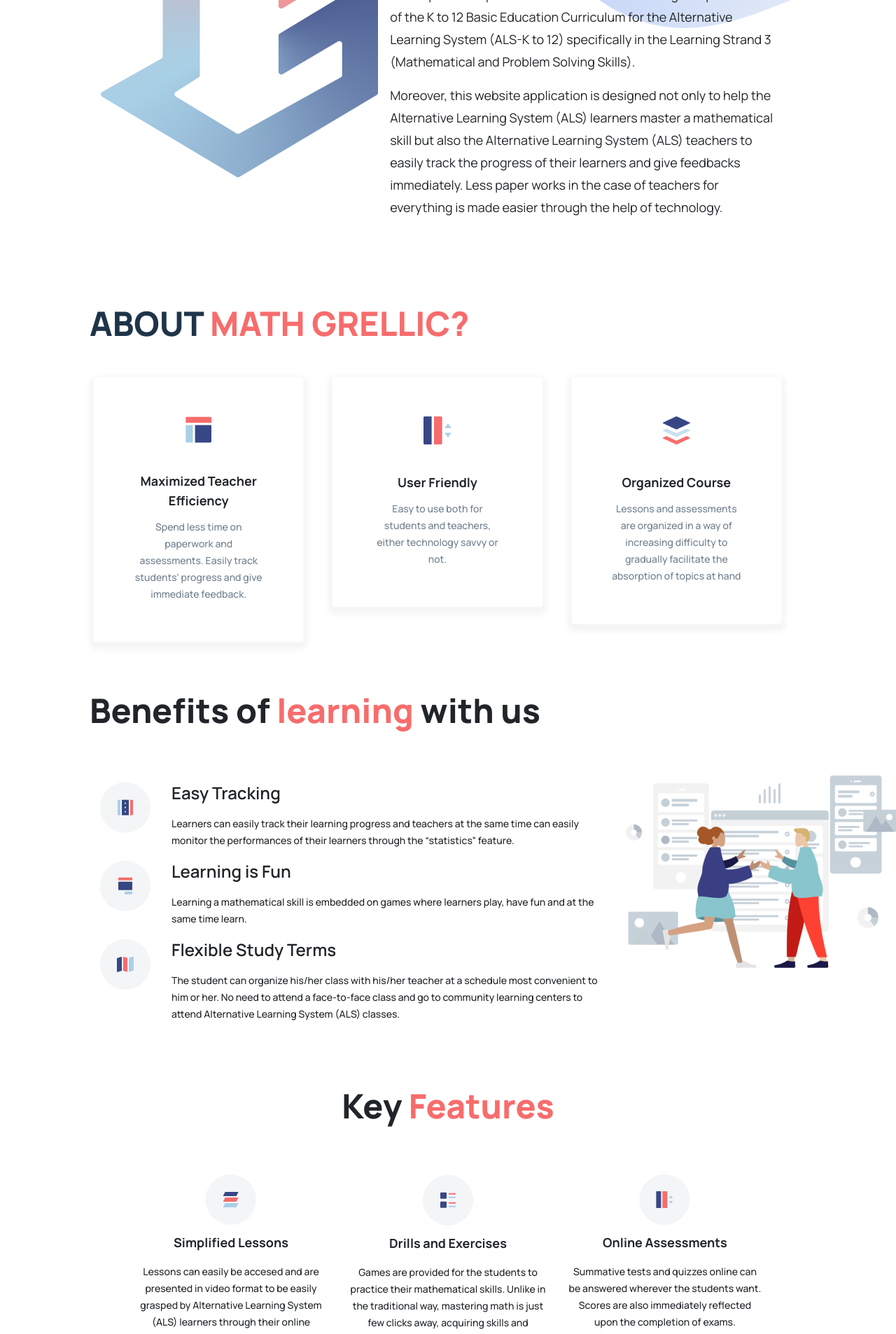
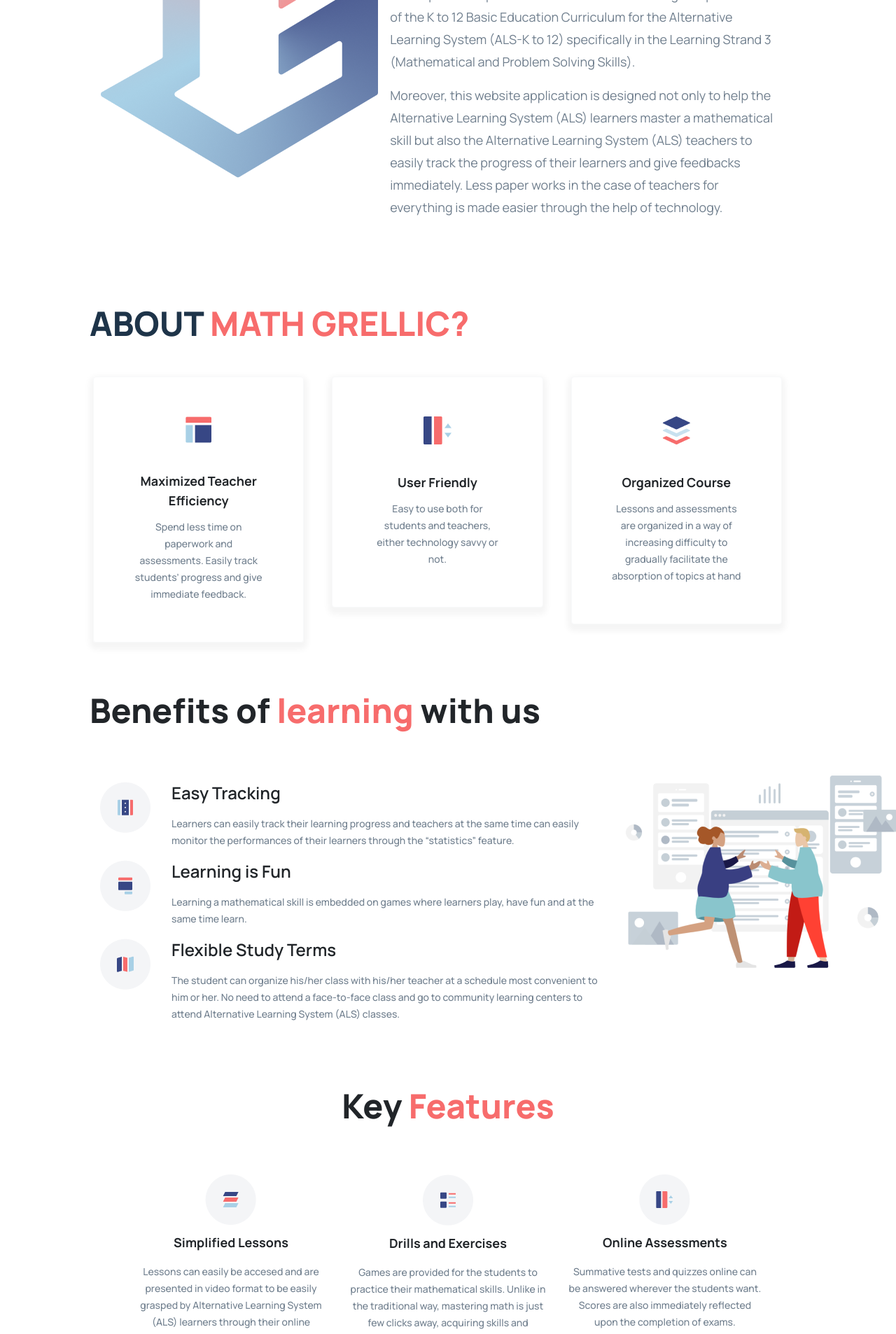
Before and after one commit to nayrxer2/math_grellic, a React (Create React App) app: page / in a window 1280 px wide. Shown: the part 680-2586 px from the top of the page at 70% size. Built offline with nearby package versions, Linux system fonts and the light colour scheme.

Commit message:
Changed bg image and height at section splash and text color for lead-2

```diff
--- a/src/components/landingpage/LandingPageBenefits.js
+++ b/src/components/landingpage/LandingPageBenefits.js
@@ -16,7 +16,7 @@
                             </div>
                             <div className="col">
                                 <p className="h5-heading">Easy Tracking</p>
-                                <p className="lead-2">Learners can easily track their learning progress and teachers at the same time can easily monitor the performances of their learners through the “statistics” feature.</p>
+                                <p className="lead-2 text-med">Learners can easily track their learning progress and teachers at the same time can easily monitor the performances of their learners through the “statistics” feature.</p>
                             </div>
                         </div>
                     <div className="row">
@@ -25,7 +25,7 @@
                             </div>
                             <div className="col">
                                 <p className="h5-heading">Learning is Fun</p>
-                                <p className="lead-2">Learning a mathematical skill is embedded on games where learners play, have fun and at the same time learn. </p>
+                                <p className="lead-2 text-med">Learning a mathematical skill is embedded on games where learners play, have fun and at the same time learn. </p>
                             </div>
                         </div>
                     <div className="row">
@@ -34,7 +34,7 @@
                             </div>
                             <div className="col">
                                 <p className="h5-heading">Flexible Study Terms</p>
-                                <p className="lead-2">The student can organize his/her class with his/her teacher at a schedule most convenient to him or her. No need to attend a face-to-face class and go to community learning centers to attend Alternative Learning System (ALS) classes.</p>
+                                <p className="lead-2 text-med">The student can organize his/her class with his/her teacher at a schedule most convenient to him or her. No need to attend a face-to-face class and go to community learning centers to attend Alternative Learning System (ALS) classes.</p>
                             </div>
                         </div>
                 </div>
--- a/src/components/landingpage/LandingPageSectionAbout.js
+++ b/src/components/landingpage/LandingPageSectionAbout.js
@@ -14,8 +14,8 @@
           </div>
             <div className="col-md-7">
               <p className="h2-heading text-high mb-4">ABOUT US</p>
-              <p className="lead-1"><span className="text-accent">Math Grellic</span> is a game-based website application designed and developed to help address the least dealt learning competencies of the K to 12 Basic Education Curriculum for the Alternative Learning System (ALS-K to 12) specifically in the Learning Strand 3 (Mathematical and Problem Solving Skills).</p>
-              <p className="lead-1">Moreover, this website application is designed not only to help the Alternative Learning System (ALS) learners master a mathematical skill but also the Alternative Learning System (ALS) teachers to easily track the progress of their learners and give feedbacks immediately. Less paper works in the case of teachers for everything is made easier through the help of technology. </p>
+              <p className="lead-1 text-med"><span className="text-accent">Math Grellic</span> is a game-based website application designed and developed to help address the least dealt learning competencies of the K to 12 Basic Education Curriculum for the Alternative Learning System (ALS-K to 12) specifically in the Learning Strand 3 (Mathematical and Problem Solving Skills).</p>
+              <p className="lead-1 text-med">Moreover, this website application is designed not only to help the Alternative Learning System (ALS) learners master a mathematical skill but also the Alternative Learning System (ALS) teachers to easily track the progress of their learners and give feedbacks immediately. Less paper works in the case of teachers for everything is made easier through the help of technology. </p>
             </div>
           </div>
         <div className="container-fluid row">
--- a/src/components/landingpage/LandingSectionTeacherBenefits.js
+++ b/src/components/landingpage/LandingSectionTeacherBenefits.js
@@ -17,17 +17,17 @@
                         <div className="col-md-4">
                             <img src={iconfeature} alt=""/>
                             <p className="subheading-bold lstb-mrgn-top">Simplified Lessons</p>
-                            <p className="lead-2">Lessons can easily be accesed and are presented in video format  to be easily grasped by Alternative Learning System (ALS) learners through their online accounts.</p>
+                            <p className="lead-2 text-med">Lessons can easily be accesed and are presented in video format  to be easily grasped by Alternative Learning System (ALS) learners through their online accounts.</p>
                         </div>
                         <div className="col-md-4">
                             <img src={iconstudy} alt=""/>
                             <p className="subheading-bold lstb-mrgn-top">Drills and Exercises</p>
-                            <p className="lead-2">Games are provided for the students to practice their mathematical skills. Unlike in the traditional way, mastering math is just few clicks away, acquiring skills and trophies.</p>
+                            <p className="lead-2 text-med">Games are provided for the students to practice their mathematical skills. Unlike in the traditional way, mastering math is just few clicks away, acquiring skills and trophies.</p>
                         </div>
                         <div className="col-md-4">
                             <img src={iconscroll} alt=""/>
                             <p className="subheading-bold lstb-mrgn-top">Online Assessments</p>
-                            <p className="lead-2">Summative tests and quizzes online can be answered wherever the students want. Scores are  also immediately reflected upon the completion of exams.</p>
+                            <p className="lead-2 text-med">Summative tests and quizzes online can be answered wherever the students want. Scores are  also immediately reflected upon the completion of exams.</p>
                         </div>
                     </div>
 
@@ -35,17 +35,17 @@
                         <div className="col-md-4">
                             <img src={iconspectrum} alt=""/>
                             <p className="subheading-bold lstb-mrgn-top">Immediate Feedbacks</p>
-                            <p className="lead-2">In assessments, the students can automatically see the results of their exams right after completing it. Help is also provided in case that student want to ask help from their teacher regarding a particular part in the exam which seem to be ambiguous to them. </p>
+                            <p className="lead-2 text-med">In assessments, the students can automatically see the results of their exams right after completing it. Help is also provided in case that student want to ask help from their teacher regarding a particular part in the exam which seem to be ambiguous to them. </p>
                         </div>
                         <div className="col-md-4">
                             <img src={iconmap} alt=""/>
                             <p className="subheading-bold lstb-mrgn-top">Ready Made Statistics </p>
-                            <p className="lead-2">Students can automatically see their individual progress upon completion of activities, summative tests and quizzes using scatter plots and tables. An overall statistics comparing the performances of all students in the class are also available both for teachers and students.</p>
+                            <p className="lead-2 text-med">Students can automatically see their individual progress upon completion of activities, summative tests and quizzes using scatter plots and tables. An overall statistics comparing the performances of all students in the class are also available both for teachers and students.</p>
                         </div>
                         <div className="col-md-4">
                             <img src={stack2} alt=""/>
                             <p className="subheading-bold lstb-mrgn-top">Reward System </p>
-                            <p className="lead-2">In every completion of tasks, a learner earns points with corresponding badges or trophies to motivate them to strive. Rank system is also available in order for learners to see their progress relative to their classmates’ performances in the class. </p>
+                            <p className="lead-2 text-med">In every completion of tasks, a learner earns points with corresponding badges or trophies to motivate them to strive. Rank system is also available in order for learners to see their progress relative to their classmates’ performances in the class. </p>
                         </div>
                     </div>
 
--- a/src/styles/main.css
+++ b/src/styles/main.css
@@ -187,7 +187,7 @@
     background-size: contain;
     background-position-x: right;
     /* width: 100%; */
-    max-height: 90vh;
+    max-height: 75vh;
 }
 .bg-cta {
     max-height: 90vh;
```
Also changed, not shown: src/images/bg.png.
